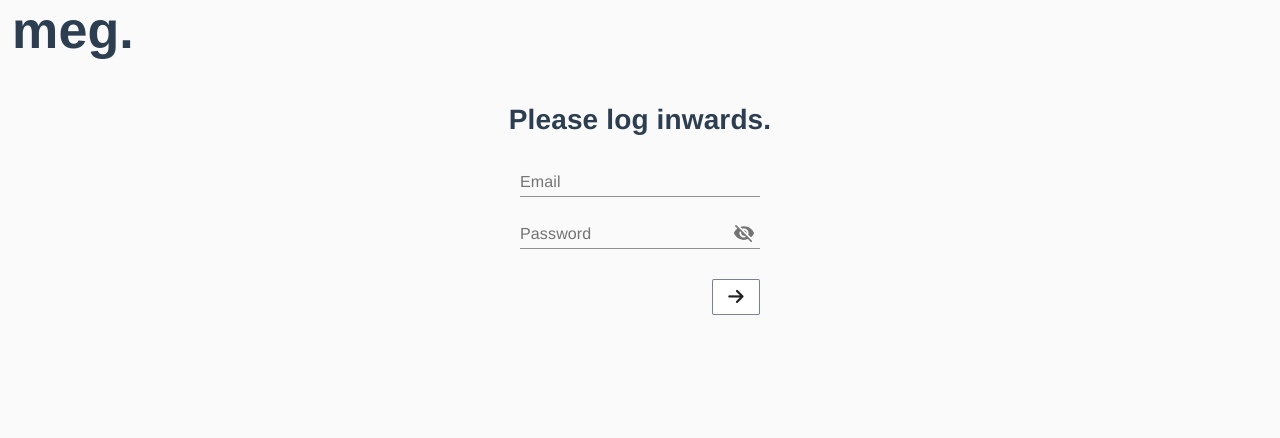
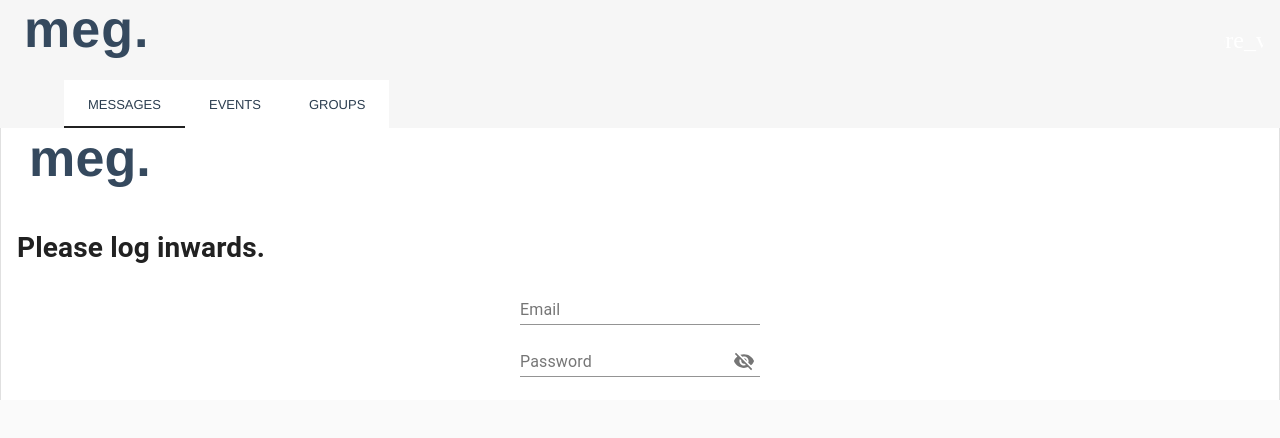
Before and after one commit to meg-co/meg-frontend, a Vue app: page / in a window 1280 px wide. Shown: the top 438 px of the page. Built offline with nearby package versions, Linux system fonts and the light colour scheme.

Commit message:
md-app usages

```diff
--- a/src/App.vue
+++ b/src/App.vue
@@ -1,6 +1,34 @@
 <template>
-    <div id="app">
-        <router-view/>
+    <div class="page-container">
+        <md-app md-waterfall md-mode="fixed-last">
+            <md-app-toolbar class="md-large md-dense md-primary">
+                <div class="md-toolbar-row">
+                    <div class="md-toolbar-section-start">
+                        <span class="md-title meg-logo">meg.</span>
+                    </div>
+
+                    <div class="md-toolbar-section-end">
+                        <md-button class="md-icon-button">
+                            <md-icon>more_vert</md-icon>
+                        </md-button>
+                    </div>
+                </div>
+
+                <div class="md-toolbar-row">
+                    <md-tabs style="background-color: #F6F6F6">
+                        <md-tab id="tab-home" md-label="Messages"></md-tab>
+                        <md-tab id="tab-pages" md-label="Events"></md-tab>
+                        <md-tab id="tab-posts" md-label="Groups"></md-tab>
+                    </md-tabs>
+                </div>
+            </md-app-toolbar>
+
+
+
+            <md-app-content>
+              <router-view/>
+            </md-app-content>
+        </md-app>
     </div>
 </template>
 
@@ -12,25 +40,56 @@
   -moz-osx-font-smoothing: grayscale;
   text-align: center;
   color: #2c3e50;
+  height: 100vw;
 }
 .meg-logo {
-  font-weight: bolder;
-  font-size: 52px;
+  font-weight: 900 !important;
+  font-family: Avenir, Helvetica, Arial, sans-serif !important;
+  font-size: 52px !important;
   display: inline-block;
   margin: 0;
   float: left;
+  color: #35495E !important;
 }
 .meg-logo div {
   display: inline-block;
   vertical-align: text-bottom;
+}
+.md-toolbar-section-start {
+    height: 80px;
 }
 #nav a {
   padding-top: 0;
   font-weight: bold;
   color: #2c3e50;
 }
+.md-title {
+    height: 48px;
+}
+.md-app {
+    max-height: 400px;
+    border: 1px solid rgba(#000,.12);
+}
+
+   .md-drawer {
+       width: 230px;
+       max-width: calc(100vw - 125px);
+   }
 
 #nav a.router-link-exact-active {
   color: #42b983;
 }
+
+/* global styles */
+.md-toolbar.md-theme-default.md-primary {
+    background-color: #F6F6F6 !important;
+}
+.md-tabs.md-theme-default.md-primary .md-tabs-navigation {
+    background-color: #F6F6F6 !important;
+    color: #2c3e50 !important;
+}
+.md-toolbar.md-theme-default.md-primary .md-button:not([disabled]):not(.md-raised) {
+    color: #2c3e50 !important;
+    font-family:  Avenir, Helvetica, Arial, sans-serif !important;
+}
 </style>
--- a/src/components/Login.vue
+++ b/src/components/Login.vue
@@ -45,15 +45,18 @@
                 }
             },
             tryLogin: async function() {
+                console.log(1);
                 this.purgeErrors('all')
                 if (!this.password || !this.username) {
                     [this.emailError, this.passwordError] = [!this.username, !this.password];
                     return;
                 }
                 [this.emailError, this.passwordError] = [false, false]
-                console.log(axios);
                 let res;
+                console.log(2);
                 try {
+                    window.axios = axios;
+                    window.t = this;
                     res = await axios.post(`${process.env.VUE_APP_API_URL}/auth`, {
                             username: this.username,
                             password: this.password
@@ -64,6 +67,9 @@
                 catch (e) {
                     if (e.response.status === 401) {
                         this.loginError = {message: '👆 Nope.'}
+                    }
+                    else {
+                        console.error(e)
                     }
                 }
             },
--- /dev/null
+++ b/src/components/messages/MessagePreview.vue
@@ -0,0 +1,3 @@
+<template>
+
+</template>
--- a/src/main.js
+++ b/src/main.js
@@ -3,7 +3,7 @@ import App from './App.vue'
 import router from './router'
 import VueMaterial from "vue-material";
 import 'vue-material/dist/vue-material.min.css'
-import 'vue-material/dist/theme/default.css'
+import 'vue-material/dist/theme/black-green-light.css'
 Vue.use(VueMaterial)
 Vue.config.productionTip = false
 
```
Also changed, not shown: 1 other file (tests, documents, lock files or other folders).
